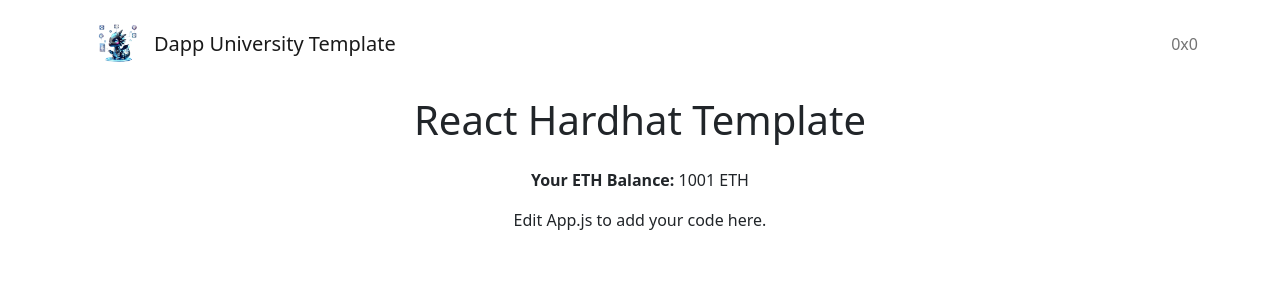
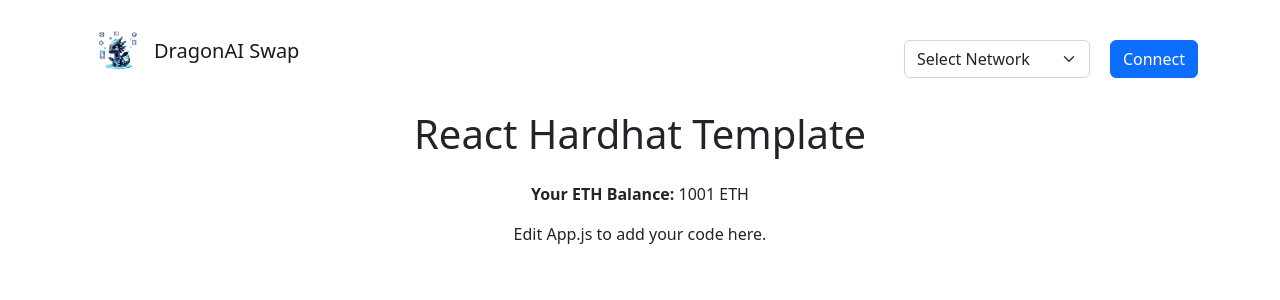
Before and after one commit to Dante9988/amm-v2, a React (Create React App) app: page / in a window 1280 px wide. Shown: the top 300 px of the page. Built offline with nearby package versions, Linux system fonts and the light colour scheme.

Commit message:
Adds network config, more redux states

```diff
--- a/package.json
+++ b/package.json
@@ -32,6 +32,7 @@
     "redux-thunk": "^2.4.1",
     "reselect": "^4.1.6",
     "solidity-coverage": "^0.7.21",
+    "thirdweb": "^5.79.0",
     "ts-node": ">=8.0.0",
     "typechain": "^8.1.0",
     "typescript": ">=4.5.0",
@@ -43,7 +44,7 @@
     "test": "react-scripts test",
     "eject": "react-scripts eject"
   },
-  "author": "gregory@dappuniversity.com",
+  "author": "xadja35@gmail.com",
   "license": "ISC",
   "eslintConfig": {
     "extends": [
--- a/src/components/App.js
+++ b/src/components/App.js
@@ -7,7 +7,7 @@ import { useDispatch } from 'react-redux';
 import Navigation from './Navigation';
 import Loading from './Loading';
 
-import { loadAccount, loadProvider, loadNetwork, loadTokens, loadBalances } from '../store/interactions/interactions.js';
+import { loadAccount, loadProvider, loadNetwork, loadTokens, loadBalances, loadAMM } from '../store/interactions/interactions.js';
 // ABIs: Import your contract ABIs here
 // import TOKEN_ABI from '../abis/Token.json'
 
@@ -25,7 +25,8 @@ function App() {
       const provider = loadProvider(dispatch)
 
       // Then load account directly
-      const account = await loadAccount(dispatch)
+      //const account = await loadAccount(dispatch)
+
 
       // Then load network
       const chainId = await loadNetwork(provider, dispatch)
@@ -33,7 +34,15 @@ function App() {
       const tokens = await loadTokens(provider, chainId, dispatch)
 
       // Then load balances
-      const balances = await loadBalances(provider, chainId, dispatch, account)
+      //const balances = await loadBalances(provider, chainId, dispatch, account)
+
+      window.ethereum.on('accountsChanged', async () => {
+        console.log('accountsChanged')
+        await loadAccount(dispatch);
+      })
+
+      // Then load AMM
+      const amm = await loadAMM(provider, chainId, dispatch)
 
     } catch (error) {
       console.error("Error:", error)
@@ -49,7 +58,7 @@ function App() {
 
   return(
     <Container>
-      <Navigation account={"0x0"} />
+      <Navigation />
 
       <h1 className='my-4 text-center'>React Hardhat Template</h1>
 
--- a/src/components/Navigation.js
+++ b/src/components/Navigation.js
@@ -1,10 +1,59 @@
 import Navbar from 'react-bootstrap/Navbar';
+import Form from 'react-bootstrap/Form';
+import { useSelector, useDispatch } from 'react-redux';
+import logo from '../logo.png';
+import Blockies from 'react-blockies';
+import Button from 'react-bootstrap/Button';
+import { loadAccount, loadBalances } from '../store/interactions/interactions';
+import config from '../config.json';
 
-import logo from '../logo.png';
+const Navigation = () => {
+  const dispatch = useDispatch();
+  const account = useSelector(state => state.provider.account)
+  const tokens = useSelector(state => state.tokens.contracts)
+  const chainId = useSelector(state => state.provider.chainId)
+  const amm = useSelector(state => state.amm.contract)
 
-const Navigation = ({ account }) => {
+  const connectHandler = async () => {
+    const account =await loadAccount(dispatch);
+    await loadBalances(amm, tokens, account, dispatch);
+  }
+
+  const networkHandler = async (e) => {
+    const chainId = e.target.value;
+    if (chainId === '0x18e8f') {
+      try {
+        await window.ethereum.request({
+          method: 'wallet_addEthereumChain',
+          params: [{
+            chainId: '0x18e8f',
+            rpcUrls: ['https://rpc.cc3-testnet.creditcoin.network'],
+            chainName: 'Creditcoin Testnet',
+            nativeCurrency: {
+              name: 'Creditcoin',
+              symbol: 'tCTC',
+              decimals: 18
+            },
+            blockExplorerUrls: ['https://creditcoin-testnet.blockscout.com/']
+          }]
+        });
+      } catch (error) {
+        console.error("Failed to switch to Creditcoin Testnet:", error);
+      }
+    } else {
+      try {
+        await window.ethereum.request({
+          method: 'wallet_switchEthereumChain',
+          params: [{ chainId }]
+        });
+      } catch (error) {
+        console.error("Failed to switch network:", error);
+      }
+    }
+  }
+
   return (
-    <Navbar className='my-3'>
+    <Navbar className='my-3' expand="lg">
       <img
         alt="logo"
         src={logo}
@@ -12,11 +61,41 @@ const Navigation = ({ account }) => {
         height="40"
         className="d-inline-block align-top mx-3"
       />
-      <Navbar.Brand href="#">Dapp University Template</Navbar.Brand>
+      <Navbar.Brand href="#">DragonAI Swap</Navbar.Brand>
+      <Navbar.Toggle aria-controls="nav" />
       <Navbar.Collapse className="justify-content-end">
-        <Navbar.Text>
-          {account}
-        </Navbar.Text>
+
+        <div className='d-flex justify-content-end mt-3'>
+          <Form.Select
+            aria-label="Select Network"
+            value={config[chainId] ? `0x${chainId.toString(16)}` : `0`}
+            onChange={networkHandler}
+            style={{ maxWidth: '200px', marginRight: '20px' }}
+          >
+            <option value="0" disabled>Select Network</option>
+            <option value="0x7A69">Hardhat</option>
+            <option value="0x18e8f">Creditcoin Testnet</option>
+
+          </Form.Select>
+
+
+        {account ? (
+            <Navbar.Text className='d-flex align-items-center'>
+              {account.slice(0, 5) + '...' + account.slice(38, 42)}
+              <Blockies
+                seed={account}
+                size={10}
+                scale={3}
+                color='#2187D0'
+                bgColor='#F1F2F9'
+                spotColor='#767F92'
+                className='identicon mx-2'
+              />
+            </Navbar.Text>
+          ) : (
+            <Button onClick={connectHandler}>Connect</Button>
+          )}
+        </div>
       </Navbar.Collapse>
     </Navbar>
   );
--- a/src/config.json
+++ b/src/config.json
@@ -9,5 +9,16 @@
     "amm": {
       "address": "0x9fE46736679d2D9a65F0992F2272dE9f3c7fa6e0"
     }
+  },
+  "102031": {
+    "token": {
+      "address": "0x84F615B4003Efa0C91Fe865076A7200C56FfbF2E"
+    },
+    "usd": {
+      "address": "0x144317b8d9cf233f1C346e312cD414dc398D8E2C"
+    },
+    "amm": {
+      "address": "0x4Ed657c61ACD2f4c4CF7f917E95235eD550f2449"
+    }
   }
 }
--- a/src/store/interactions/interactions.js
+++ b/src/store/interactions/interactions.js
@@ -4,6 +4,7 @@ import config from '../../config.json';
 import TOKEN_ABI from '../../abis/Token.json';
 import AMM_ABI from '../../abis/AMM.json';
 import { setContracts, setSymbols, setBalances } from '../reducers/tokens';
+import { setContract, sharesLoaded } from '../reducers/amm';
 
 export const loadProvider = (dispatch) => {
     const provider = new ethers.providers.Web3Provider(window.ethereum);
@@ -48,18 +49,21 @@ export const loadTokens = async (provider, chainId, dispatch) => {
   dispatch(setSymbols([ await token.symbol(), await usd.symbol() ]));
 }
 
-export const loadBalances = async (provider, chainId, dispatch, account) => {
+export const loadAMM = async (provider, chainId, dispatch) => {
+  const amm = new ethers.Contract(config[chainId].amm.address, AMM_ABI, provider);
+  dispatch(setContract(amm));
+  return amm;
+}
+
+export const loadBalances = async (amm, tokens, account, dispatch) => {
   try {
-    const tokenAddress = config[chainId].token.address;
-    const usdAddress = config[chainId].usd.address;
+    const tokenBalance = await tokens[0].balanceOf(account);
+    const usdBalance = await tokens[1].balanceOf(account);
+    dispatch(setBalances([ethers.utils.formatUnits(tokenBalance, await tokens[0].decimals()), ethers.utils.formatUnits(usdBalance, await tokens[1].decimals())]));
 
-    const token = new ethers.Contract(ethers.utils.getAddress(tokenAddress), TOKEN_ABI.abi, await provider.getSigner());
-    const usd = new ethers.Contract(ethers.utils.getAddress(usdAddress), TOKEN_ABI.abi, await provider.getSigner());
+    const shares = await amm.shares(account);
+    dispatch(sharesLoaded(ethers.utils.formatUnits(shares.toString(), 'ether')));
 
-    const tokenBalance = await token.balanceOf(account);
-    const usdBalance = await usd.balanceOf(account);
-
-    dispatch(setBalances([ethers.utils.formatUnits(tokenBalance, await token.decimals()), ethers.utils.formatUnits(usdBalance, await usd.decimals())]));
   } catch (error) {
     console.error(`Error loading balances: ${error.message}`);
   }
--- /dev/null
+++ b/src/store/reducers/amm.js
@@ -0,0 +1,22 @@
+import { createSlice } from "@reduxjs/toolkit";
+
+export const amm = createSlice({
+    name: 'amm',
+    initialState: {
+        contract: [],
+        shares: 0,
+        swaps: [],
+    },
+    reducers: {
+        setContract: (state, action) => {
+            state.contract = action.payload
+        },
+        sharesLoaded: (state, action) => {
+            state.shares = action.payload
+        }
+    },
+});
+
+export const {  setContract, sharesLoaded } = amm.actions;
+
+export default amm.reducer;
--- a/src/store/store.js
+++ b/src/store/store.js
@@ -1,11 +1,13 @@
 import { configureStore } from "@reduxjs/toolkit";
 import provider from "./reducers/provider";
 import tokens from "./reducers/tokens";
+import amm from "./reducers/amm";
 
 export const store = configureStore({
     reducer: {
         provider,
         tokens,
+        amm,
     },
     middleware: (getDefaultMiddleware) => getDefaultMiddleware({
         serializableCheck: false,
```
Also changed, not shown: 1 other file (tests, documents, lock files or other folders).
